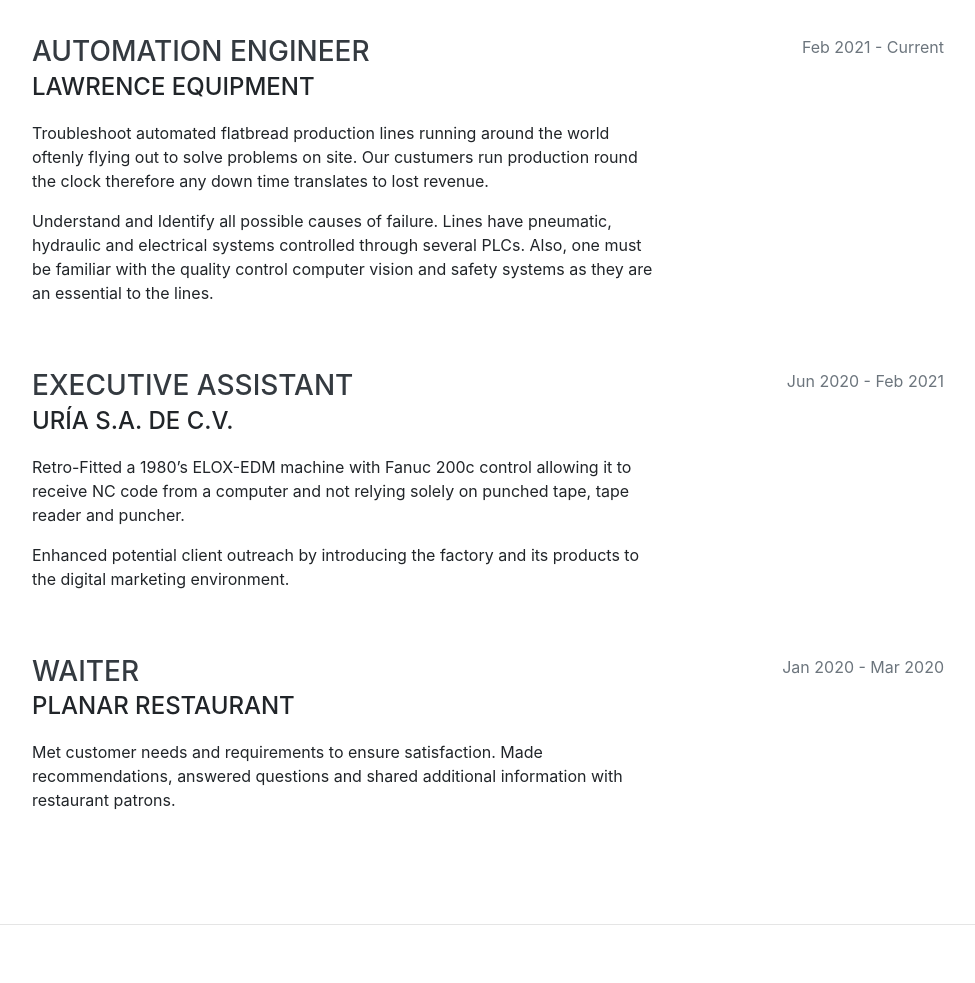
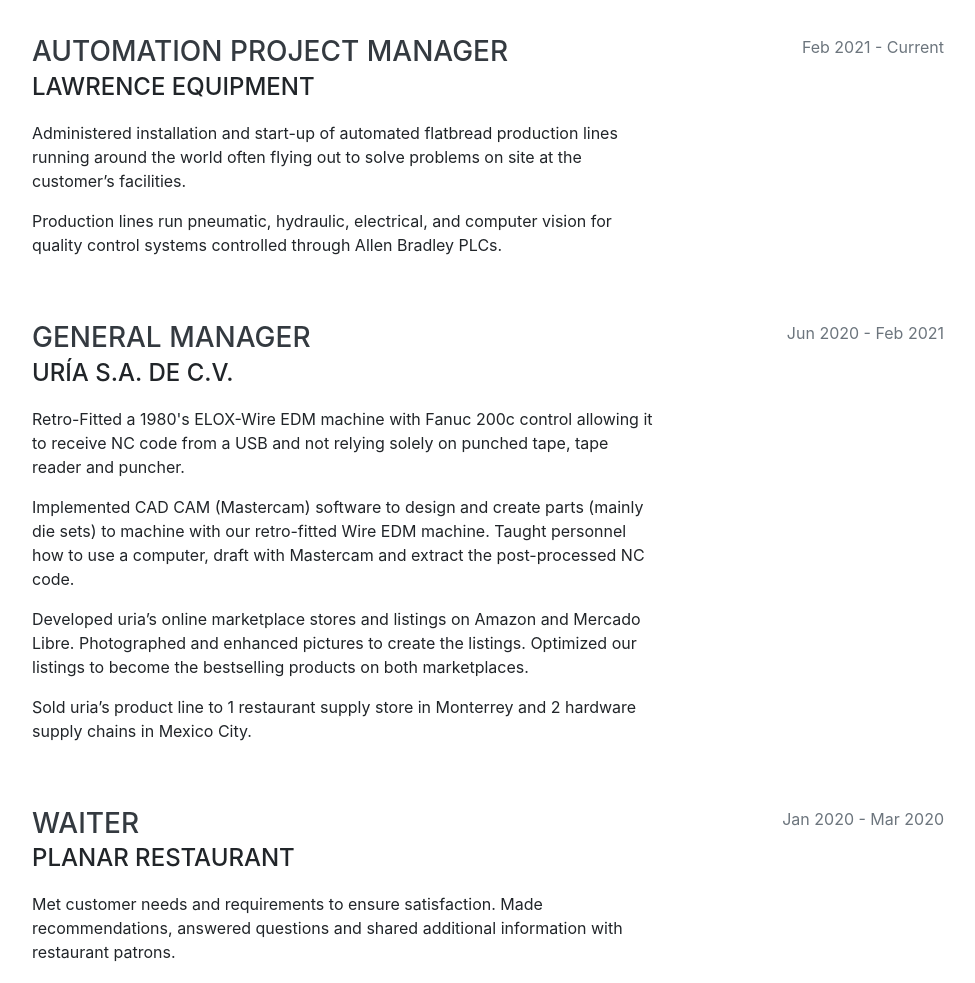
Before and after one commit to liamloft/Resume, a website with bundled scripts: page index.html in a window 1280 px wide. Shown: the part 900-1883 px from the top of the page, without its empty margins (288-1263 px from the left). Built offline with nearby package versions, Linux system fonts and the light colour scheme; a web font is replaced by a local one.

Commit message:
update 05/15/21

```diff
--- a/index.html
+++ b/index.html
@@ -92,10 +92,10 @@
 
         <div class="resume-item d-flex flex-column flex-md-row justify-content-between mb-5">
           <div class="resume-content">
-            <h3 class="mb-0">Automation Engineer</h3>
+            <h3 class="mb-0">Automation Project Manager</h3>
             <div class="subheading mb-3">Lawrence Equipment </div>
-            <p>Troubleshoot automated flatbread production lines running around the world oftenly flying out to solve problems on site. Our custumers run production round the clock therefore any down time translates to lost revenue. </p>
-            <p>Understand and Identify all possible causes of failure. Lines have pneumatic, hydraulic and electrical systems controlled through several PLCs. Also, one must be familiar with the quality control computer vision and safety systems as they are an essential to the lines. </p>
+            <p>Administered installation and start-up of automated flatbread production lines running around the world often flying out to solve problems on site at the customer’s facilities.  </p>
+            <p>Production lines run pneumatic, hydraulic, electrical, and computer vision for quality control systems controlled through Allen Bradley PLCs.  </p>
           </div>
           <div class="resume-date text-md-right">
             <span class="text-secondary">Feb 2021 - Current</span>
@@ -104,10 +104,12 @@
 
         <div class="resume-item d-flex flex-column flex-md-row justify-content-between mb-5">
           <div class="resume-content">
-            <h3 class="mb-0">Executive Assistant</h3>
+            <h3 class="mb-0">General Manager</h3>
             <div class="subheading mb-3">Uría S.A. de C.V.</div>
-            <p>Retro-Fitted a 1980’s ELOX-EDM machine with Fanuc 200c control allowing it to receive NC code from a computer and not relying solely on punched tape, tape reader and puncher. </p>
-            <p>Enhanced potential client outreach by introducing the factory and its products to the digital marketing environment.</p>
+            <p>Retro-Fitted a 1980's ELOX-Wire EDM machine with Fanuc 200c control allowing it to receive NC code from a USB and not relying solely on punched tape, tape reader and puncher. </p>
+            <p>Implemented CAD CAM (Mastercam) software to design and create parts (mainly die sets) to machine with our retro-fitted Wire EDM machine. Taught personnel how to use a computer, draft with Mastercam and extract the post-processed NC code.</p>
+            <p>Developed uria’s online marketplace stores and listings on Amazon and Mercado Libre. Photographed and enhanced pictures to create the listings. Optimized our listings to become the bestselling products on both marketplaces.</p>
+            <p>Sold uria’s product line to 1 restaurant supply store in Monterrey and 2 hardware supply chains in Mexico City.</p>
           </div>
           <div class="resume-date text-md-right">
             <span class="text-secondary">Jun 2020 - Feb 2021</span>
@@ -241,7 +243,7 @@
       <div class="w-100">
         <h2 class="mb-5">Interests</h2>
         <p> My favorite hobbies are board sports I am an avid Snowboarder and Wakeboarder, improving at Skating and Surfing. I enjoy the thrill of doing extreme sports, trying new tricks and competing.</p>
-        <p class="mb-0">I earned a scholarship as a student-athlete competing at the highest College American Football Level in Mexico. I am a Wide Receiver and last season I had the most yards per catch in the Nation.</p>
+        <p class="mb-0">I earned a scholarship as a student-athlete competing at the highest College American Football Level in Mexico. I am a Wide Receiver and the 2019 season I had the most yards per catch in the Nation.</p>
       </div>
     </section>
 
@@ -253,6 +255,10 @@
         <ul class="fa-ul mb-0">
           <li>
             <i class="fa-li fa fa-trophy text-warning"></i>
+            1<sup>st</sup>
+            Place - Borregos Salvajes National Championship 2019</li>
+          <li>
+            <i class="fa-li fa fa-trophy text-warning"></i>
            Highest GPA for Student Athletes 2017</li>
           <li>
             <i class="fa-li fa fa-trophy text-warning"></i>
@@ -262,12 +268,8 @@
             Tec (AT) Automation Contest, MediRobot</li>
           <li>
             <i class="fa-li fa fa-trophy text-warning"></i>
-            1<sup>st</sup>
-            Place - Borregos Salvajes National Championship 2019</li>
-          <li>
-            <i class="fa-li fa fa-trophy text-warning"></i>
             3<sup>rd</sup>
-            Place - World Under 19 American Football Championship, Rep. Mexico in Harbin CHINA</li>
+            Place - World Under 19 American Football Championship, Representing Mexico in Harbin, China</li>
       </div>
     </section>
 
```
